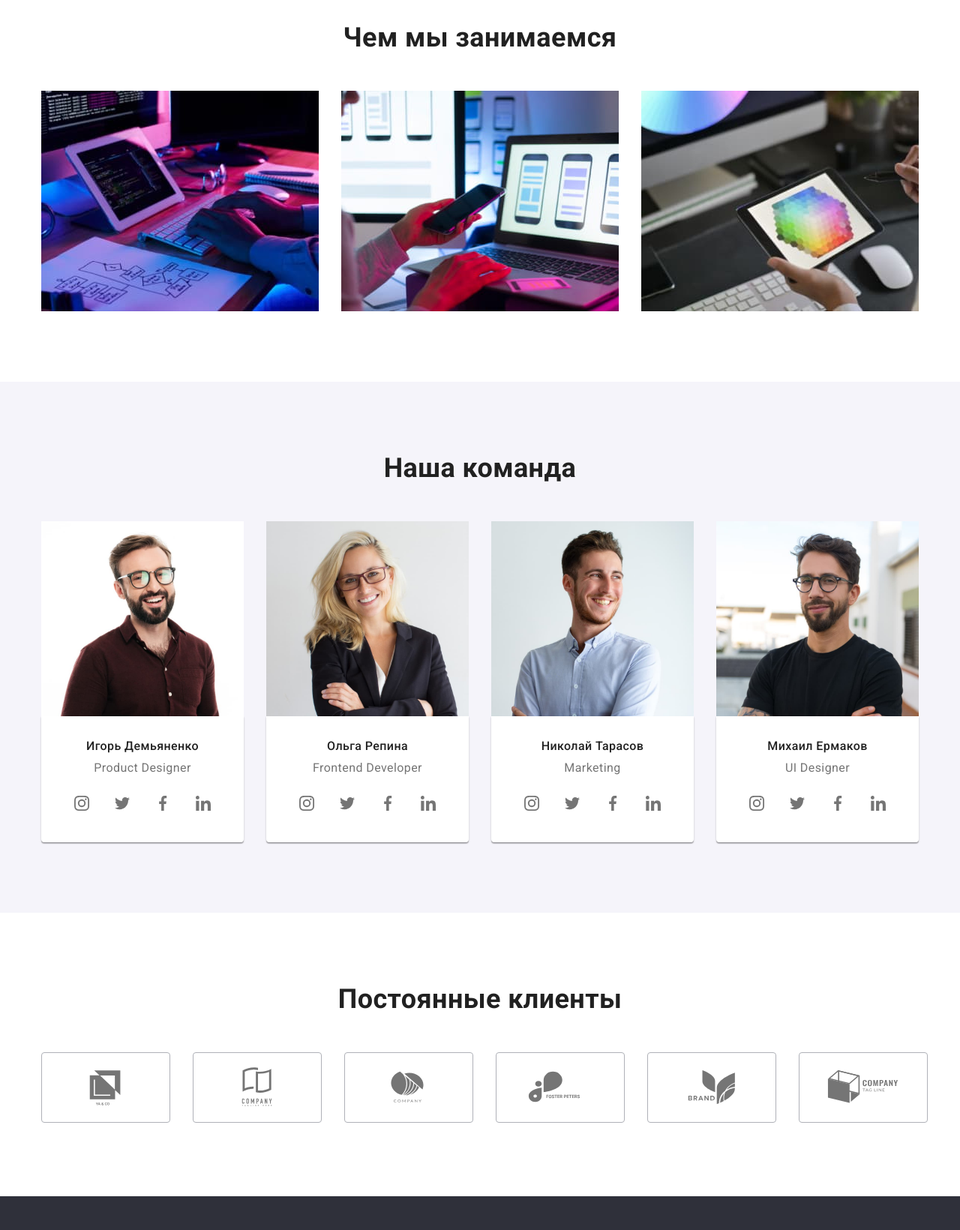
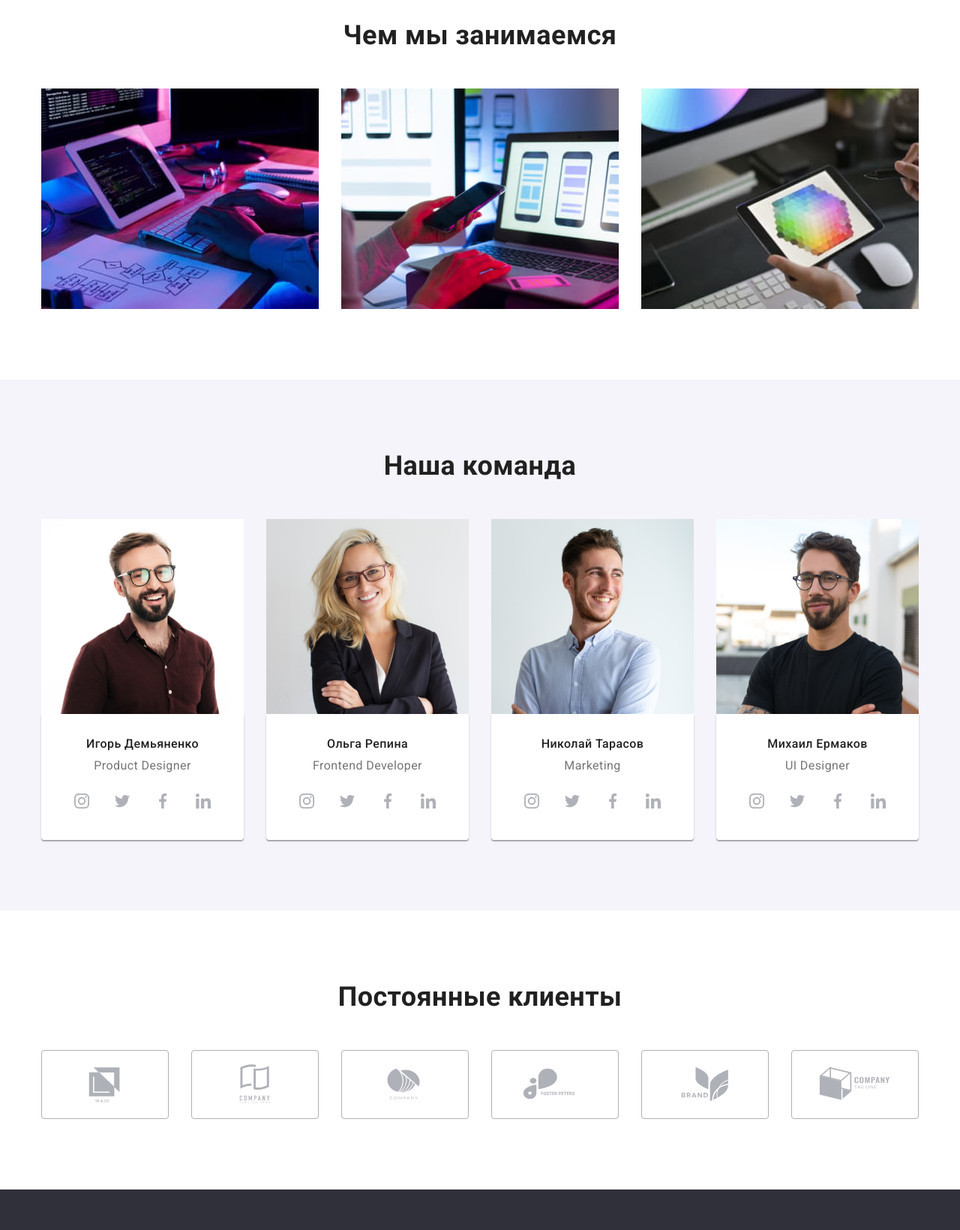
Before and after one commit to evgsildev/goit-markup-hw-04, a plain HTML site: page index.html in a window 1280 px wide. Shown: the part 1090-2730 px from the top of the page at 75% size. Drawn offline with nearby package versions, Linux system fonts and the light colour scheme.

Commit message:
hw4 fix + flex-basis

```diff
--- a/css/styles.css
+++ b/css/styles.css
@@ -8,6 +8,9 @@
   --active-text-color: #2196f3;
   --lightgrey-background: #f5f4fa;
   --dark-background: #2f303a;
+  --icon-background: #afb1b8;
+
+  --card-set-gap: 30px;
 }
 
 html {
@@ -66,12 +69,7 @@ p {
 }
 
 .link {
-  display: block;
   text-decoration: none;
-}
-
-.icon {
-  display: block;
 }
 
 .btn {
@@ -143,7 +141,7 @@ p {
 }
 
 .header-info__link {
-  display: inline-flex;
+  display: flex;
   justify-content: center;
   align-items: center;
 }
@@ -161,7 +159,9 @@ p {
   padding-top: 200px;
   padding-bottom: 200px;
   max-width: 1600px;
+
   text-align: center;
+
   background: linear-gradient(rgba(47, 48, 58, 0.4), rgba(47, 48, 58, 0.4)),
     url(../images/hero.jpg);
   background-repeat: no-repeat;
@@ -217,17 +217,22 @@ p {
 .qualities__list {
   display: flex;
   flex-wrap: wrap;
-  margin-left: -30px;
+  margin-left: calc(-1 * var(--card-set-gap));
+  margin-top: calc(-1 * var(--card-set-gap));
 }
 
 .qualities__item {
   flex-basis: calc((100% - 4 * 30px) / 4);
-  margin-left: 30px;
+  margin-left: var(--card-set-gap);
+  margin-top: var(--card-set-gap);
 }
 
 .qualities__box {
+  display: flex;
+  height: 120px;
+  justify-content: center;
+  align-items: center;
   margin-bottom: 30px;
-  padding: 25px 100px;
 
   background: var(--lightgrey-background);
   border-radius: 4px;
@@ -252,12 +257,14 @@ p {
 .occuparions__list {
   display: flex;
   flex-wrap: wrap;
-  margin-left: -30px;
+  margin-left: calc(-1 * var(--card-set-gap));
+  margin-top: calc(-1 * var(--card-set-gap));
 }
 
 .occuparions__item {
   flex-basis: calc((100% - 3 * 30px) / 3);
-  margin-left: 30px;
+  margin-left: var(--card-set-gap);
+  margin-top: var(--card-set-gap);
 }
 
 .occuparions__image {
@@ -273,12 +280,14 @@ p {
 .team__list {
   display: flex;
   flex-wrap: wrap;
-  margin-left: -30px;
+  margin-left: calc(-1 * var(--card-set-gap));
+  margin-top: calc(-1 * var(--card-set-gap));
 }
 
 .team__item {
   flex-basis: calc((100% - 4 * 30px) / 4);
-  margin-left: 30px;
+  margin-left: var(--card-set-gap);
+  margin-top: var(--card-set-gap);
 }
 
 .team__image {
@@ -322,10 +331,11 @@ p {
 }
 
 .social__link {
-  display: inline-flex;
+  display: flex;
+  width: 44px;
+  height: 44px;
   justify-content: center;
   align-items: center;
-  padding: 12px;
 
   border-radius: 50%;
 }
@@ -335,8 +345,9 @@ p {
 .social__link:focus {
   background: var(--active-text-color);
 }
+
 .social__icon {
-  fill: var(--main-text-color);
+  fill: var(--icon-background);
 }
 
 .social__link:hover .social__icon,
@@ -347,16 +358,25 @@ p {
 
 /*Clients*/
 .clients__list {
-  display: inline-flex;
-  margin-left: -30px;
+  display: flex;
+  flex-wrap: wrap;
+  margin-left: calc(-1 * var(--card-set-gap));
+  margin-top: calc(-1 * var(--card-set-gap));
 }
 
 .clients__item {
-  margin-left: 30px;
+  flex-basis: calc((100% - 6 * 30px) / 6);
+  margin-left: var(--card-set-gap);
+  margin-top: var(--card-set-gap);
 }
 
 .clients_link {
-  padding: 16px 32px;
+  display: flex;
+  width: 170px;
+  height: 92px;
+  justify-content: center;
+  align-items: center;
+
   border: 1px solid #afb1b8;
   border-radius: 4px;
 }
@@ -367,7 +387,7 @@ p {
 }
 
 .clients__icon {
-  fill: var(--main-text-color);
+  fill: var(--icon-background);
 }
 
 .clients_link:hover .clients__icon,
@@ -386,6 +406,7 @@ p {
 
 .footer .container {
   display: flex;
+  align-items: baseline;
 }
 
 .footer__content:first-child {
@@ -393,6 +414,7 @@ p {
 }
 
 .footer__logo {
+  display: block;
   margin-bottom: 20px;
 
   color: var(--light-text-color);
@@ -419,10 +441,9 @@ p {
 
 .footer__socialtext {
   margin-bottom: 20px;
-  padding-top: 12px;
+
   font-weight: 700;
   text-transform: uppercase;
-
   color: var(--light-text-color);
 }
 
@@ -478,17 +499,14 @@ p {
 .projects__list {
   display: flex;
   flex-wrap: wrap;
-  margin-left: -30px;
+  margin-left: calc(-1 * var(--card-set-gap));
+  margin-top: calc(-1 * var(--card-set-gap));
 }
 
 .projects__item {
   flex-basis: calc((100% - 3 * 30px) / 3);
-  margin-left: 30px;
-  margin-bottom: 30px;
-}
-
-.projects__item:nth-last-child(-n + 3) {
-  margin-bottom: 0;
+  margin-left: var(--card-set-gap);
+  margin-top: var(--card-set-gap);
 }
 
 .projects__link:hover,
```
